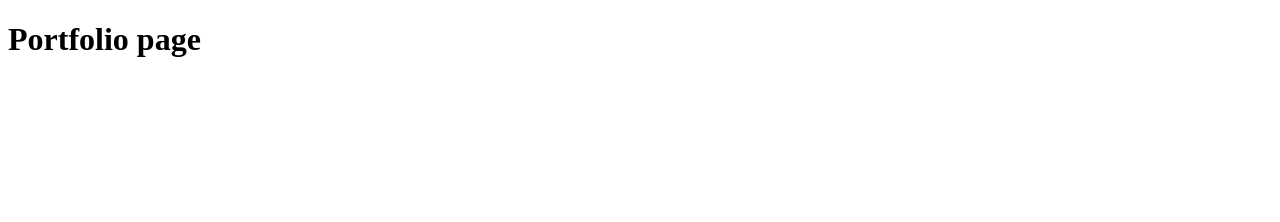
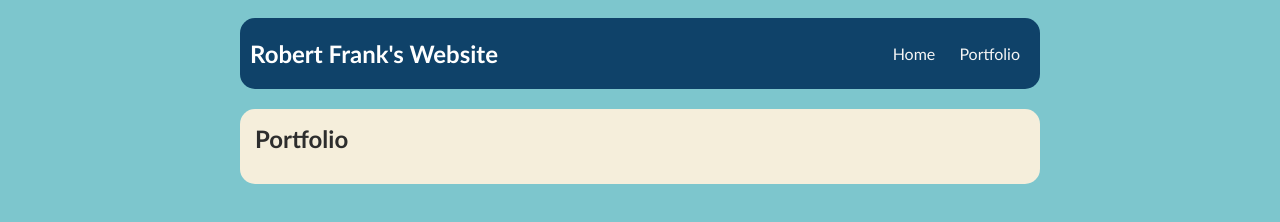
Before and after one commit to jrfiii/robert-frank.github.io, a plain HTML site: page portfolio.html in a window 1280 px wide. Drawn offline with Linux system fonts and the light colour scheme.

Commit message:
update to portfolio.html

```diff
--- a/portfolio.html
+++ b/portfolio.html
@@ -1,12 +1,92 @@
 <!DOCTYPE HTML>
 <html>
     <head>
+      <title>Robert Frank's Website</title>
+      <style>
+        body {
+            background: rgb(125, 198, 205);
+            color: rgb(45, 45, 45);
+            padding: 10px;
+            font-family: 'Gill Sans', 'Gill Sans MT', Calibri, 'Trebuchet MS', sans-serif;
+        }
+
+        #all-contents {
+            max-width: 800px;
+            margin: auto;
+        }
+
+        /* navigation menu */
+        nav {
+            background: rgb(15, 66, 105);
+            margin: 0 auto;
+            margin-bottom: 20px;
+            display: flex;
+            padding: 10px;
+            border-radius: 15px;
+        }
+        nav h1 {
+            display: flex;
+            align-items: center;
+            color: white;
+            flex: 1;
+            margin: 0;
+        }
+        nav ul {
+            list-style-image: none;
+        }
+        nav li {
+            display: inline-block;
+            padding: 0 10px;
+        }
+        nav a {
+            text-decoration: none;
+            color: #f5f5f5;
+        }
+
+        /* main container area beneath menu */
+        main {
+            background: rgb(245, 238, 219);
+            display: flex;
+            border-radius: 15px;
+        }
+        .sidebar {
+            margin-right: 25px;
+            padding: 10px;
+
+        }
+        .sidebar img {
+            width: 200px;
+            border: solid 5px;
+            border-radius: 15px;
+        }
+        .content {
+            flex: 1;
+            padding: 15px;
+        }
+        h2, h3 {
+            margin: 0px;
+        }
+    </style>
     </head>
 
     <body>
-        <h1>Portfolio page</h1>
       <div id="all-contents">
-
+        <nav>
+          <h1>Robert Frank's Website</h1>
+          <ul>
+              <li><a href="index.html">Home</a>
+              </li>
+              <li><a href="portfolio.html">Portfolio</a>
+              </li>
+          </ul>
+        </nav>
+        <main>
+         <div class="content">
+              <h2>Portfolio</h2>
+              <ul id="portfolio">
+              </ul>
+          </div>
+        </main>
       </div>
     </body>
 </html>
```
